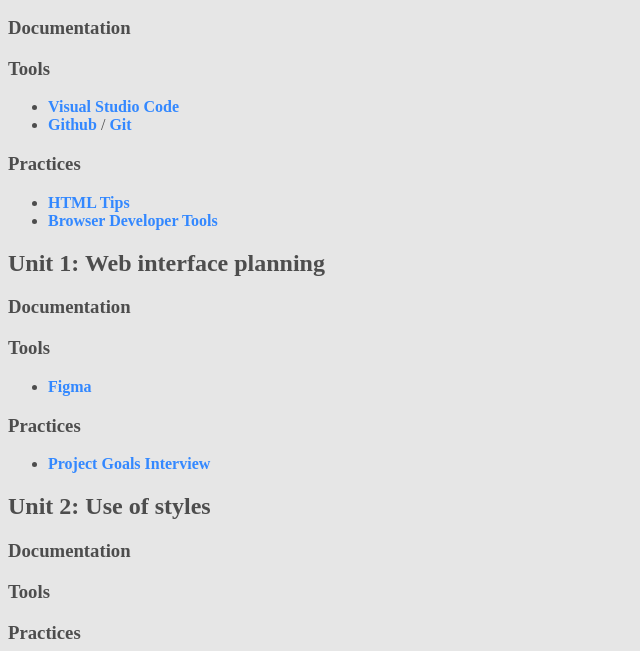
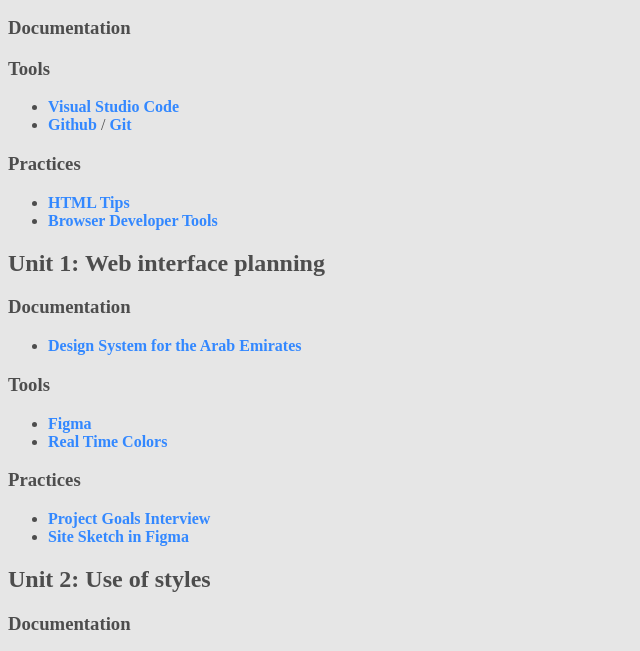
Before and after one commit to VictorSDN/victorsdn.github.io, a plain HTML site: page index.html in a window 1280 px wide. Shown: the part 110-761 px from the top of the page, without its empty margins (0-640 px from the left). Drawn offline with Linux system fonts and the light colour scheme.

Commit message:
Added links

```diff
--- a/index.html
+++ b/index.html
@@ -47,19 +47,22 @@
             <div class="documentation">
                 <h3>Documentation</h3>
                 <ul>
-                    <!--Empty for now-->
+                    <li><a href="https://designsystem.gov.ae/" target="_blank">Design System for the Arab Emirates</a></li>
                 </ul>
             </div>
             <div class="tools">
                 <h3>Tools</h3>
                 <ul>
                     <li><a href="https://www.figma.com/downloads/" target="_blank" rel="noopener noreferrer">Figma</a></li>
+                    <li><a href="https://www.realtimecolors.com/" target="_blank">Real Time Colors</a></li>
                 </ul>
             </div>
             <div class="practices">
                 <h3>Practices</h3>
                 <ul>
                     <li><a href="/rsc/files/unit1/ProjectGoals_VictorSaenzDeNavarreteRuiz.pdf" target="_blank">Project Goals Interview</a></li>
+                    <li><a href="https://www.figma.com/design/TQwhA3qGrDIFTCmvjnmJbs/Pazzo's-Site-Sketch?node-id=0-1&node-type=canvas" target="_blank">Site Sketch in Figma</a></li>
+
                 </ul>
             </div>
         </div>
```
